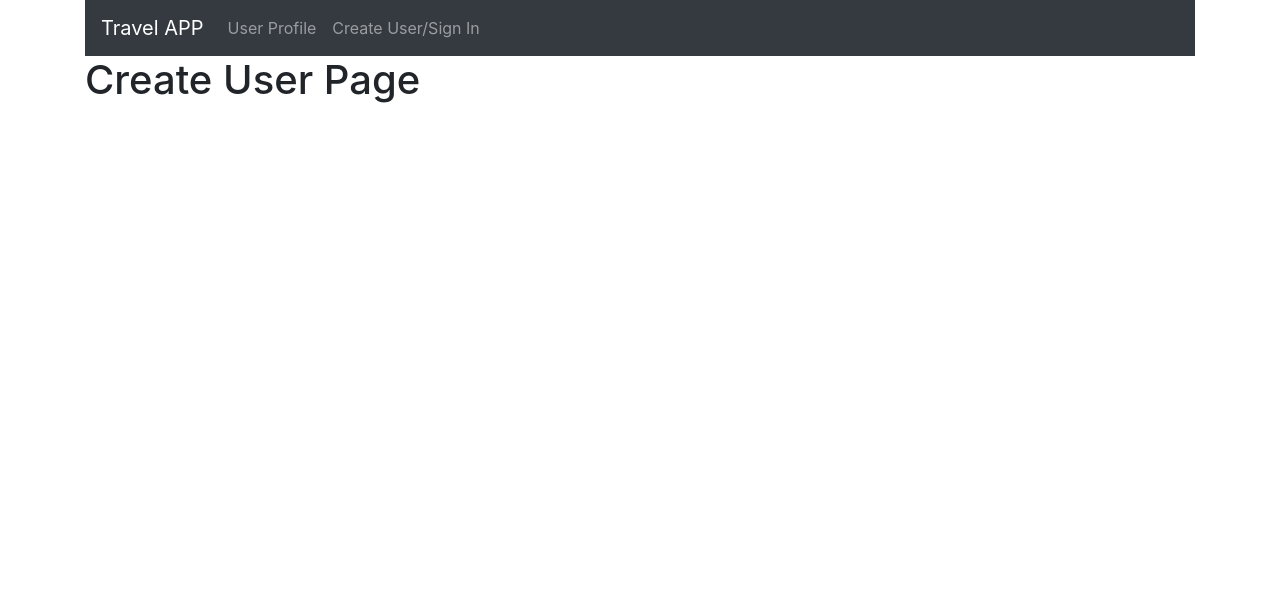
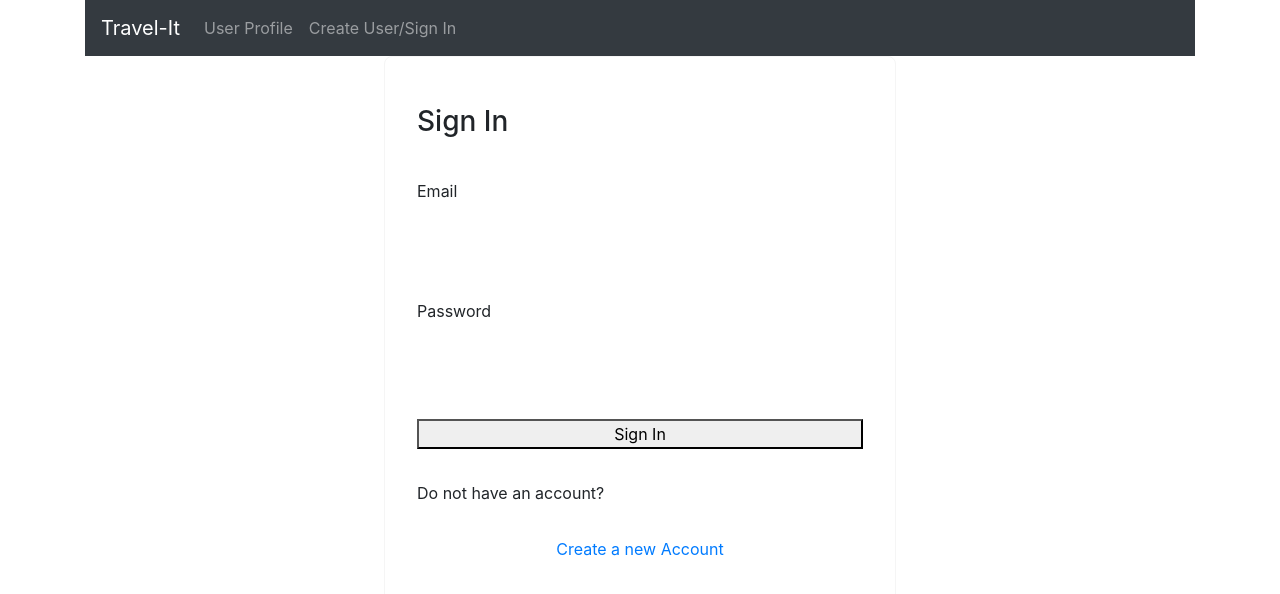
Before and after one commit to ashuchow/project2, a React (Create React App) app in the folder frontend/: page /us in a window 1280 px wide. Shown: the top 594 px of the page. Built offline with nearby package versions, Linux system fonts and the light colour scheme.

Commit message:
Signin page frontend made

```diff
--- a/frontend/src/Screens/Home.js
+++ b/frontend/src/Screens/Home.js
@@ -5,11 +5,11 @@ import {Button} from 'react-bootstrap';
 import { ListGroup } from 'react-bootstrap'
 function Home() {
     return (
-<div className>
+<div>
         <div className="header">
-          <h1>Travel App</h1>
+          <h1>Travel-It</h1>
            <p>We get you the Cheapest Deals</p>
-        </div>
+
 
 
             <div className = "buttonContainer" >
@@ -24,6 +24,13 @@ function Home() {
                 </Button>
             </Link>
             </div>
+            <div className = "homeLogo">
+            <img src="https://steemitimages.com/DQmZ6NBKWQYcEgNfxXmrRXjnFijcerBJmnFaPcGZcfrKsTo/Detail%20TI_1.png" alt="App Logo"></img>
+
+
+
+            </div>
+        </div>
 
 
 
--- a/frontend/src/Screens/UserSignIn.js
+++ b/frontend/src/Screens/UserSignIn.js
@@ -1,10 +1,44 @@
 import React from 'react'
+import { Link } from 'react-router-dom';
 
 function userSignIn() {
     return (
-        <div>
-            <h1>Create User Page</h1>
-        </div>
+        <div className = "form">
+        <form onSubmit>
+            <ul className = "form-container">
+                <li>
+                    <h3>Sign In</h3>
+                </li>
+                <li>
+                    <label htmlFor= "email">
+                        Email
+                    </label>
+                    <input type = "email" name ="email" id = "email" onChange={(e) =>(e.target.value)}>
+                    </input>
+
+                </li>
+                <li>
+                <label for= "password">Password</label>
+                <input type = "password" name ="password" id = "password" onChange={(e) =>(e.target.value)}>
+                    </input>
+                </li>
+                <li>
+                    <button type ="submit" className= "button primary">Sign In</button>
+                </li>
+                <li>
+                    Do not have an account?
+                </li>
+                <li>
+                    <Link to = "/register" className ="button secondary text-center">Create a new Account</Link>
+                </li>
+
+            </ul>
+
+
+
+        </form>
+
+    </div>
     )
 }
 
--- a/frontend/src/Screens/navbar.component.js
+++ b/frontend/src/Screens/navbar.component.js
@@ -12,7 +12,7 @@ export default class navbar extends Component {
   render() {
     return (
         <nav className="navbar navbar-dark bg-dark navbar-expand-lg">
-        <Link to="/" className="navbar-brand">Travel APP</Link>
+        <Link to="/" className="navbar-brand">Travel-It</Link>
         <div className="collpase navbar-collapse">
         <ul className="navbar-nav mr-auto">
           <li className="navbar-item">
--- a/frontend/src/index.css
+++ b/frontend/src/index.css
@@ -27,3 +27,33 @@ code {
   font-size: 30px;
   flex: auto;
 }
+
+/* Sign in and Register*/
+.form{
+  display: flex;
+  justify-content: center;
+  align-items: center;
+  height: 100%;
+
+}
+.form-container{
+  display: flex;
+  flex-direction: column;
+  width: 32rem;
+  padding: 2rem;
+  border: 0.1rem whitesmoke solid;
+  border-radius: 0.5rem;
+  list-style-type: none;
+
+}
+.form-container li{
+  display: flex;
+  flex-direction: column;
+  margin-bottom: 1rem;
+  margin-top: 1rem;
+}
+input{
+  padding: 1rem;
+  border: 0.1rem whitesmoke;
+  border-radius: 0.5rem;
+}
```
Also changed, not shown: package.json (deleted, +0 -46 lines), frontend/public/Logo.png (added), 1 other file (tests, documents, lock files or other folders). Lines whose indentation alone changed are shown as unchanged.
